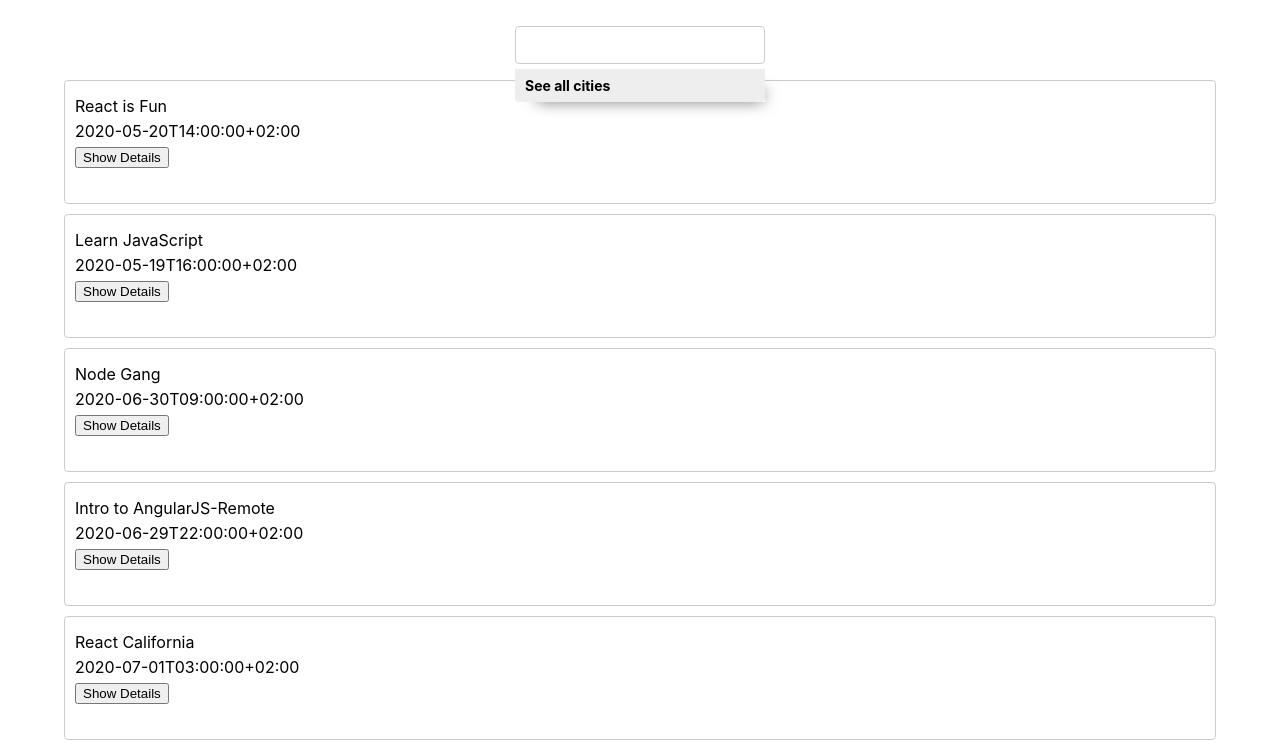
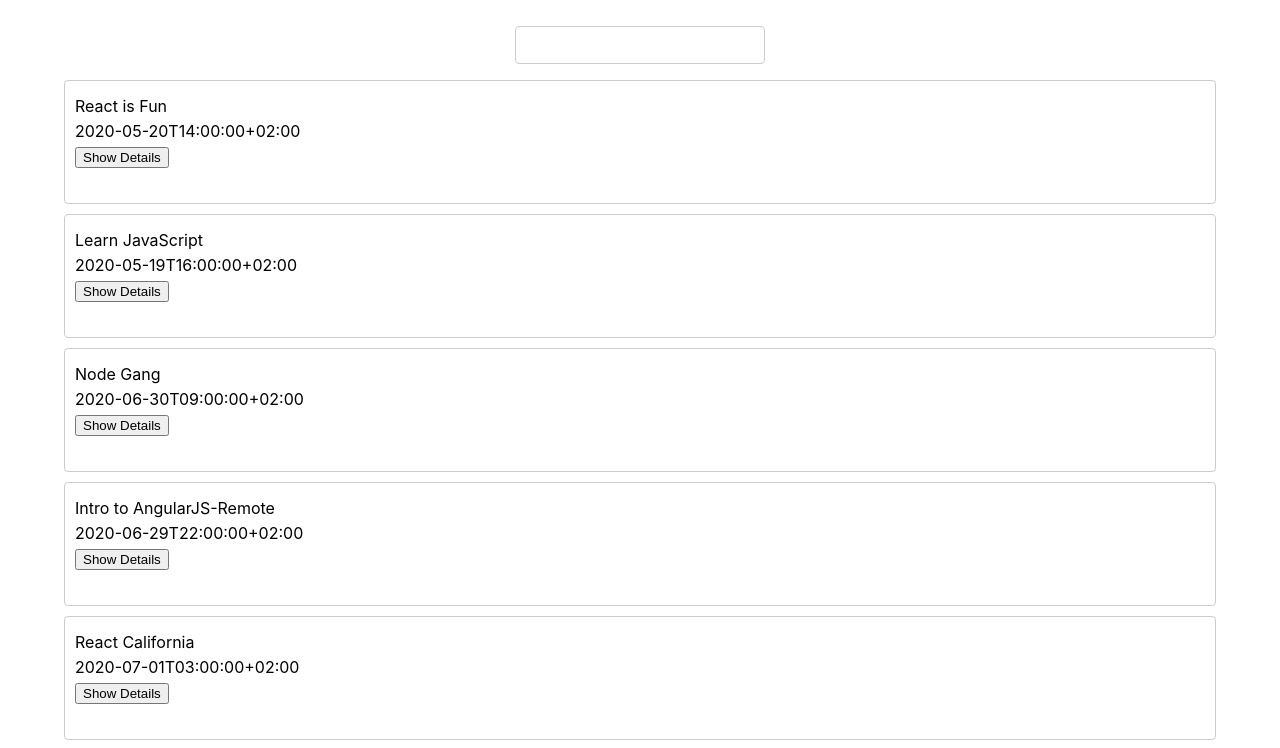
Before and after one commit to Brad-ONeill/MeetUp, a React (Create React App) app: page / in a window 1280 px wide. Shown: the top 748 px of the page. Built offline with nearby package versions, Linux system fonts and the light colour scheme.

Commit message:
Added code to hide drop down menu

```diff
--- a/src/CitySearch.js
+++ b/src/CitySearch.js
@@ -6,6 +6,7 @@
     locations: [],
     query: "",
     suggestions: [],
+    showSuggetions: false,
   };
 
   componentDidMount() {
@@ -31,6 +32,7 @@
   handleItemClicked = (suggestion) => {
     this.setState({
       query: suggestion,
+      showSuggestions: false,
     });
 
     this.props.updateEvents(suggestion);
@@ -44,8 +46,14 @@
           className="city"
           value={this.state.query}
           onChange={this.handleInputChanged}
+          onFocus={() => {
+            this.setState({ showSuggestions: true });
+          }}
         />
-        <ul className="suggestions">
+        <ul
+          className="suggestions"
+          style={this.state.showSuggestions ? {} : { display: "none" }}
+        >
           {this.state.suggestions.map((suggestion) => (
             <li
               key={suggestion}
```
